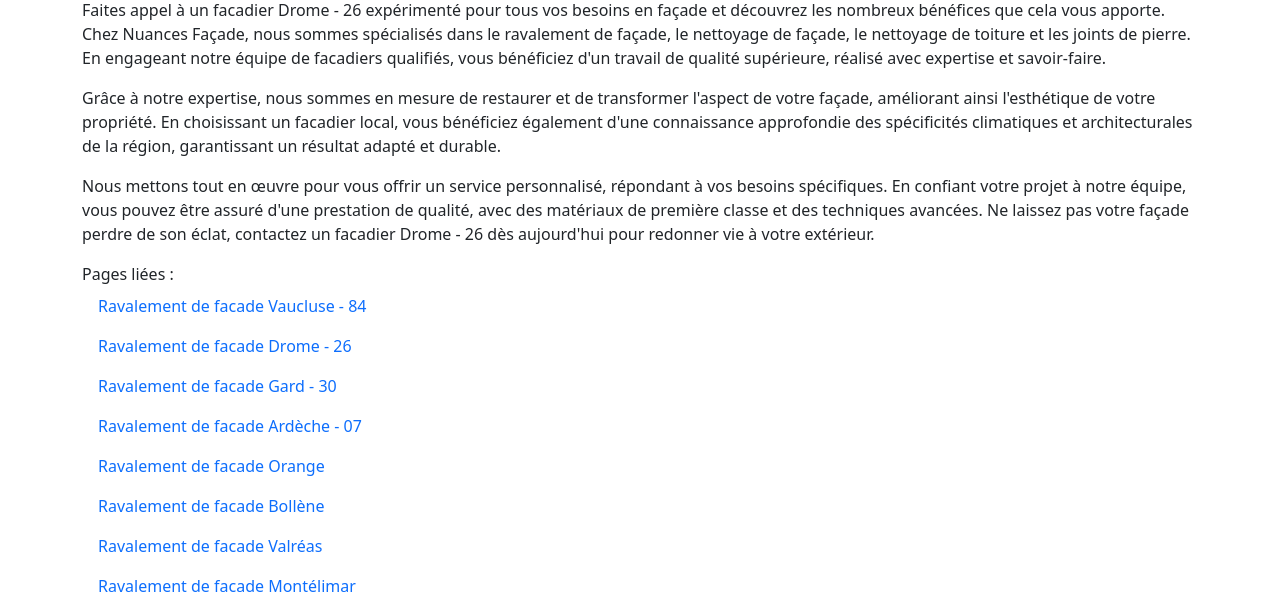
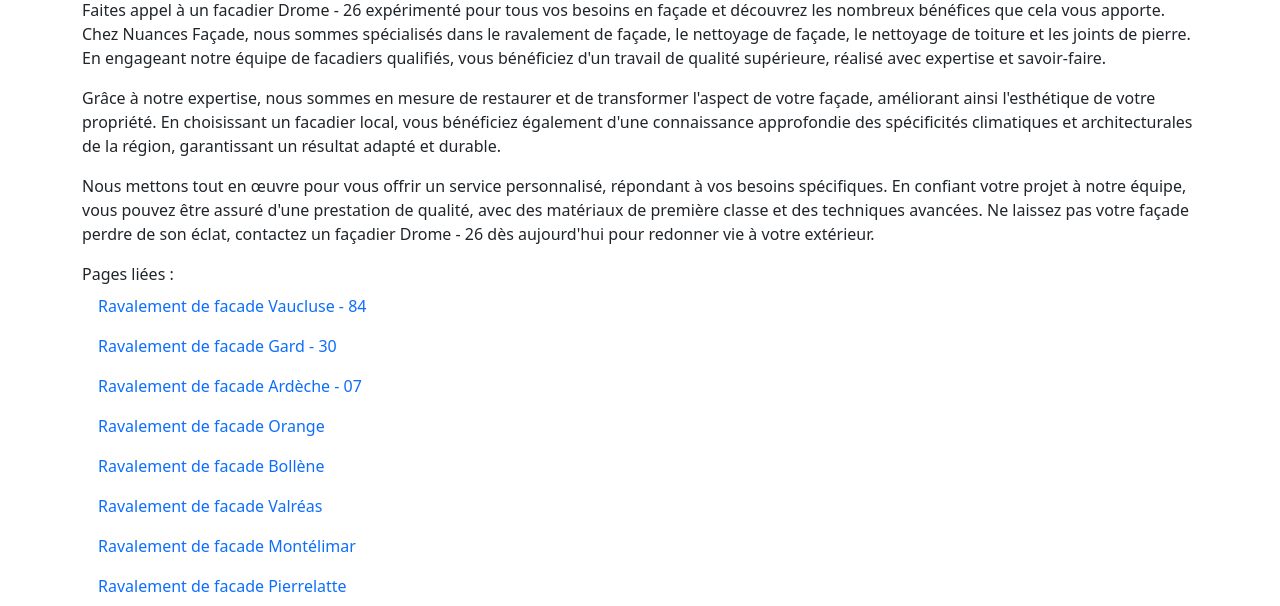
Before and after one commit to bougassaa/nuances-facade, a PHP site: page /prestation/ravalement-facade-drome in a window 1280 px wide. Shown: the part 1027-1633 px from the top of the page. Run offline with PHP 8.4, Linux system fonts and the light colour scheme.

Commit message:
improve cities

```diff
--- a/routerCities.php
+++ b/routerCities.php
@@ -31,7 +31,7 @@ if(!isset($routes[$_REQUEST['route']])) {
     return;
 }
 $city = $routes[$_REQUEST['route']];
-$title = "Ravalement de façade $city";
+$title = "Façadier $city | façade maison, nettoyage maison";
 $description = "Ravalement de facade vers $city. Devis gratuits pour enduits, joints de pierre, nettoyage de façades et toitures vers $city.";
 $keywords = "facade $city, facadier $city, ravalement facade $city, nettoyage facade $city, joint pierre $city, nuances facade $city";
 
@@ -71,7 +71,7 @@ include_once 'layouts/header.php';
         <p>
             Nous mettons tout en œuvre pour vous offrir un service personnalisé, répondant à vos besoins spécifiques.
             En confiant votre projet à notre équipe, vous pouvez être assuré d'une prestation de qualité, avec des matériaux de première classe et des techniques avancées.
-            Ne laissez pas votre façade perdre de son éclat, contactez un facadier <?= $city ?> dès aujourd'hui pour redonner vie à votre extérieur.
+            Ne laissez pas votre façade perdre de son éclat, contactez un façadier <?= $city ?> dès aujourd'hui pour redonner vie à votre extérieur.
         </p>
     </div>
 
@@ -79,6 +79,7 @@ include_once 'layouts/header.php';
         <div>Pages liées :</div>
         <ul class="nav flex-column">
             <?php foreach ($routes as $key => $c): ?>
+                <?php if ($city == $c) continue; ?>
                 <li class="nav-item">
                     <a class="nav-link" href="/prestation/<?= $key ?>">Ravalement de facade <?= $c ?></a>
                 </li>
```
